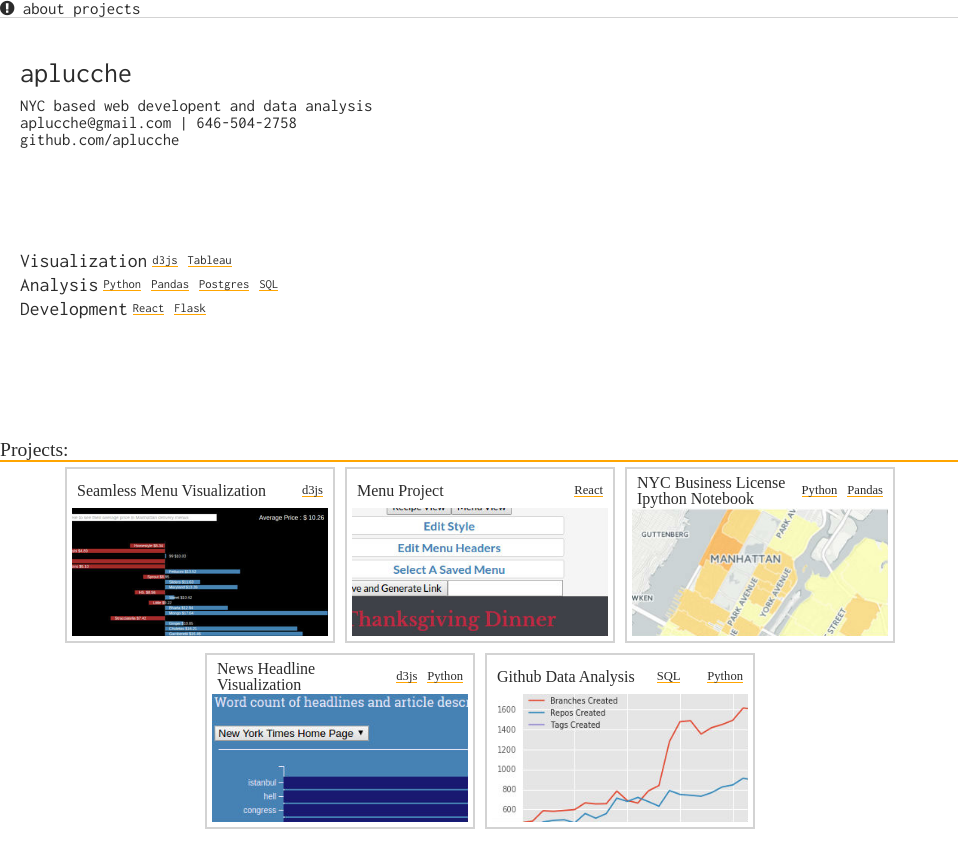
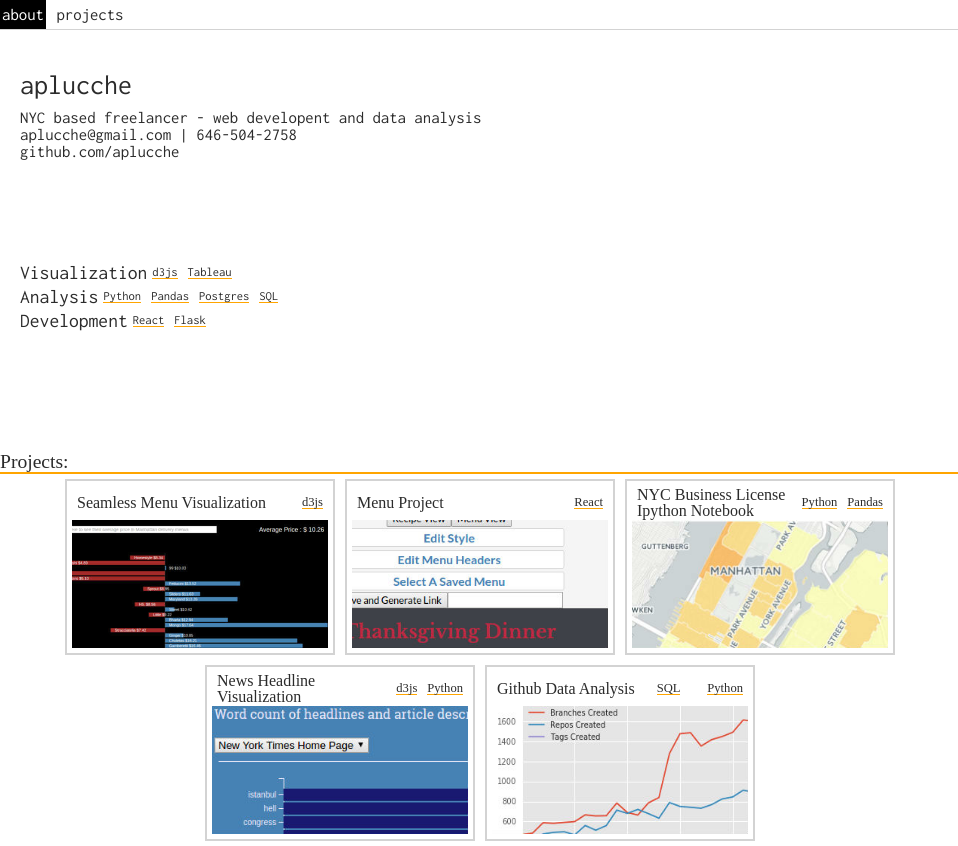
Before and after one commit to aplucche/aplucche, a plain HTML site: page index.html in a window 1280 px wide. Shown: the whole page, without its empty margins (0-958 px from the left). Drawn offline with Linux system fonts and the light colour scheme.

Commit message:
Changes to copy and navbar

```diff
--- a/index.html
+++ b/index.html
@@ -10,16 +10,15 @@
     <header id='header'>
       <nav>
         <ul>
-          <i class="fa fa-exclamation-circle"></i>
-          <li>about</li>
-          <li>projects</li>
+          <li><a href="#content">about<a></li>
+          <li><a href="#project-section">projects<a></li>
         </ul>
       </nav>
     </header>
     <div id='content'>
       <div id="info-container">
         <h1 id=title>aplucche</h1>
-        <h3>NYC based web developent and data analysis</h3>
+        <h3>NYC based freelancer - web developent and data analysis</h3>
         <h3>aplucche@gmail.com | 646-504-2758</h3>
         <h3>github.com/aplucche</h3>
       </div>
--- a/main.scss
+++ b/main.scss
@@ -38,16 +38,15 @@ nav {
     list-style: none;
   }
 
-  li { display: inline-block; }
+  li  {
+    display: inline-block;
+    padding: 6px 2px;
+    }
+
+
   li:hover {
     background-color: black;
-    color: white;
-  }
-
-  a {
-    display: block;
-    padding: 6px 12px;
-    text-decoration: none;
+    a {color: white}
   }
 }
 
```
Also changed, not shown: main.css.
